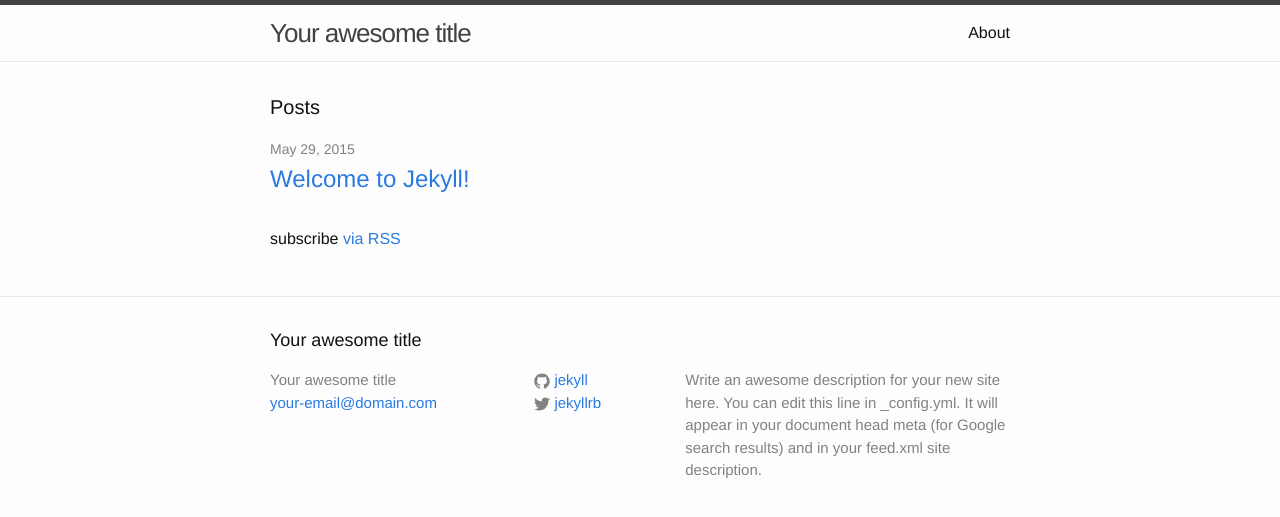
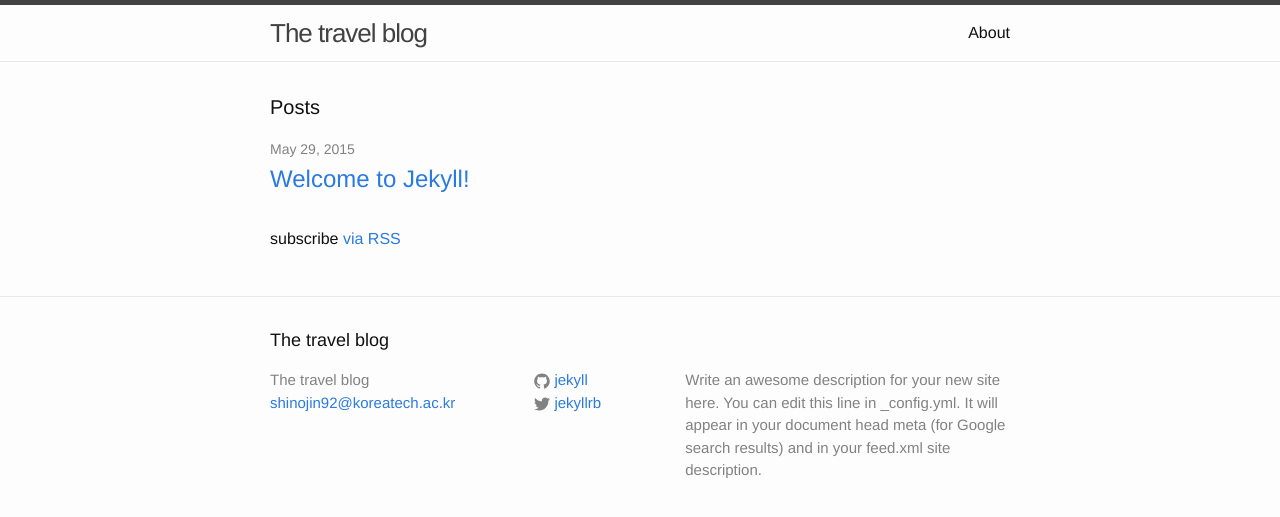
Before and after one commit to travel-blog/travel-blog.github.com, a Jekyll site: the page built from index.html, in a window 1280 px wide. Shown: the top 517 px of the page. Built offline with Jekyll 4.4.1, drawn with Linux system fonts in a browser that asks for light colours.

Commit message:
Update _config.yml

```diff
--- a/_config.yml
+++ b/_config.yml
@@ -1,11 +1,12 @@
 # Site settings
-title: Your awesome title
-email: your-email@domain.com
+title: The travel blog
+email: shinojin92@koreatech.ac.kr
 description: > # this means to ignore newlines until "baseurl:"
   Write an awesome description for your new site here. You can edit this
   line in _config.yml. It will appear in your document head meta (for
   Google search results) and in your feed.xml site description.
-baseurl: "" # the subpath of your site, e.g. /blog/
+baseurl: "http://travel-blog.github.io" # the subpath of your site, e.g. /blog/
+canonifyurls: true
 url: "http://yourdomain.com" # the base hostname & protocol for your site
 twitter_username: jekyllrb
 github_username:  jekyll
```
